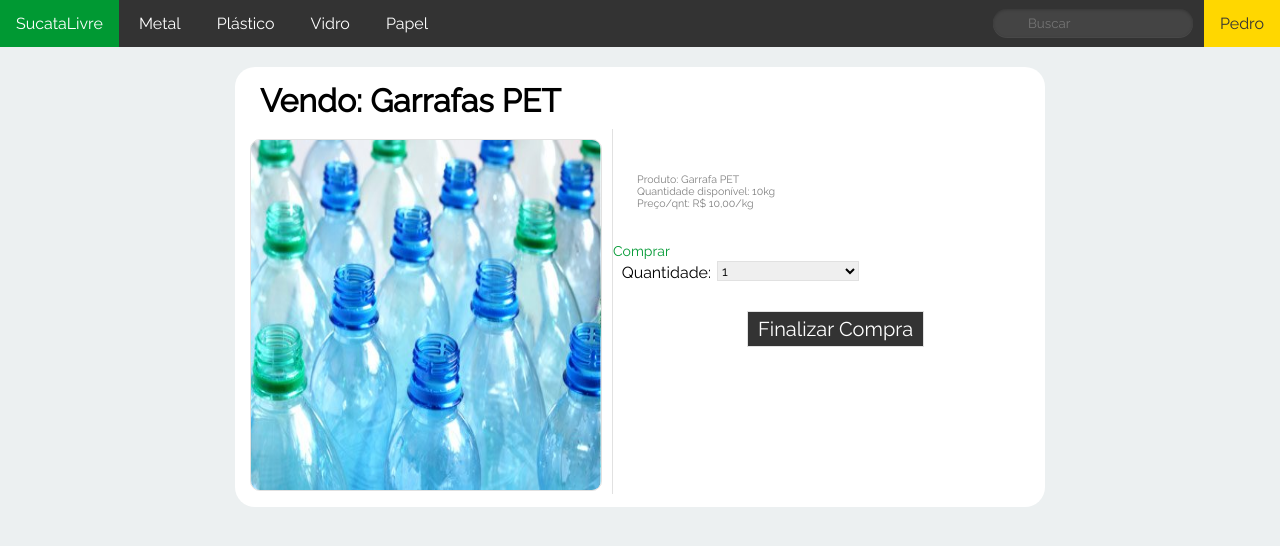
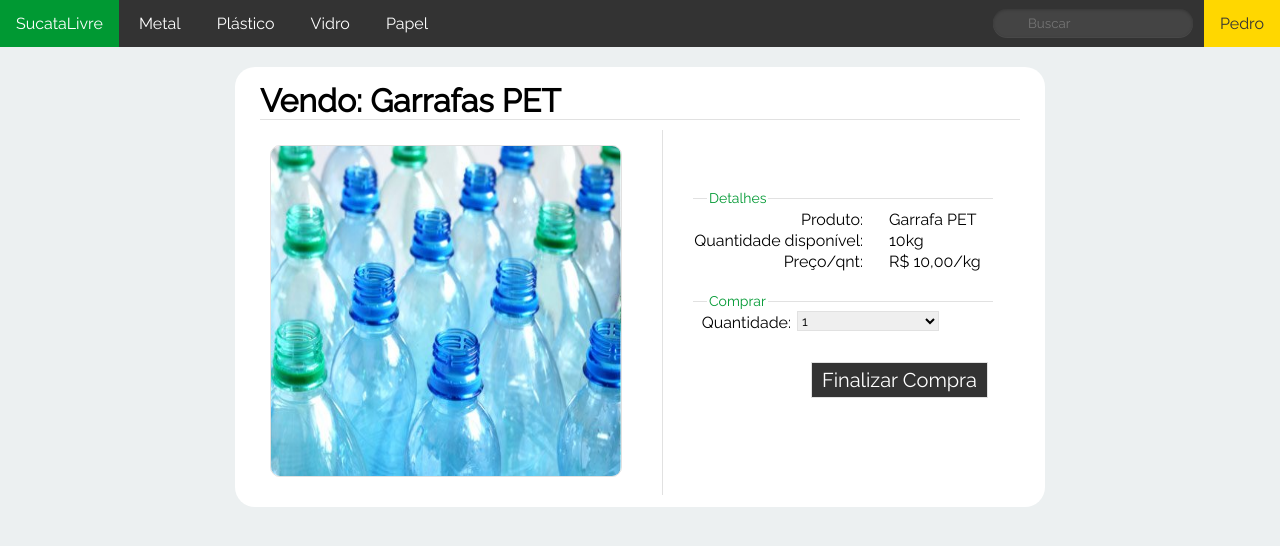
Before and after one commit to mugbug/SucataLivre, a plain HTML site: page sl from scratch/single.html in a window 1280 px wide. Drawn offline with Linux system fonts and the light colour scheme.

Commit message:
+ single.html

```diff
--- a/sl from scratch/css/style.css
+++ b/sl from scratch/css/style.css
@@ -357,17 +357,22 @@ label.obinfo {
 /*produc details page*/
 .details {
   display: inline-block;
+  /*border-top: 1px solid #E1E1E1;*/
+  position: relative;
+  left: 20px;
 }
 
-#header_detail {
+#detail-header {
   padding: 0;
-  margin: 10px auto 10px 20px;
+  margin: 10px 20px 10px 20px;
+  border-bottom: 1px solid #E1E1E1;
 }
 
 .detail-img {
   width: 350px;
-  height: 350px;
+  height: 330px;
   margin: 10px;
+  margin-top: 15px;
   border-radius: 10px;
   border: 1px solid #E1E1E1;
   clear:both;
@@ -376,14 +381,33 @@ label.obinfo {
 .col-img {
   float: left;
   height: 365px;
+  margin-right: 30px;
+  padding-right: 30px;
   border-right: 1px solid #E1E1E1;
 }
 
 .col-desc {
   width: 300px;
-  padding-left: 20px;
   margin-bottom: 30px;
-  margin-top: 40px;
+  margin-top: 50px;
+  float: right;
+}
+
+.col-desc label.detaillabel {
+  width: 170px;
+}
+
+.col-desc label.inputlabel {
+  float: right;
+  text-align: left;
+}
+.col-desc fieldset {
+  padding-bottom: 20px;
+  border: 0;
+  border-top: 1px solid #E1E1E1;
+}
+
+.col-desc input.submit {
   float: right;
 }
 
--- a/sl from scratch/single.html
+++ b/sl from scratch/single.html
@@ -45,29 +45,42 @@
       </ul>
       <!-- menu bar -->
       <form action="index1.html" class="register">
-        <h1 id="header_detail">Vendo: Garrafas PET</h1>
+        <h1 id="detail-header">Vendo: Garrafas PET</h1>
         <div class="details">
           <div class="col-img">
             <img class="detail-img" src="img/example2.jpg" alt="Imagem Ilustrativa do Produto">
           </div>
           <div class="col-desc">
             <p>
-              Produto: Garrafa PET <br>
-              Quantidade disponível: 10kg <br>
-              Preço/qnt: R$ 10,00/kg <br>
+              <fieldset>
+                <legend>Detalhes</legend>
+                <label class="detaillabel">Produto:
+                </label>
+                <label class="inputlabel">Garrafa PET
+                </label> <br>
+                <label class="detaillabel">Quantidade disponível:
+                </label>
+                <label class="inputlabel">10kg
+                </label> <br>
+                <label class="detaillabel">Preço/qnt:
+                </label>
+                <label class="inputlabel">R$ 10,00/kg
+                </label> <br>
+              </fieldset>
+              <form>
+                <fieldset>
+                  <legend>Comprar</legend>
+                  <label>Quantidade:
+                  </label>
+                  <select>
+                    <option>1</option>
+                    <option>5</option>
+                    <option>10</option>
+                  </select>
+                  <input class="submit" type="submit" value="Finalizar Compra"/>
+                </fieldset>
+              </form>
             </p>
-          </div>
-          <div class="col-buy">
-            <form>
-              <legend>Comprar</legend>
-              <label>Quantidade:</label>
-              <select>
-                <option> 1 </option>
-                <option> 5 </option>
-                <option> 10 </option>
-              </select>
-              <input class="submit" type="submit" value="Finalizar Compra"/>
-            </form>
           </div>
         </div>
       </div>
```
Also changed, not shown: sl from scratch/index.html (+3 -3 lines), sl from scratch/index1.html (+4 -4 lines), sl from scratch/register.html (+3 -3 lines), sl from scratch/sell.html (+4 -4 lines).
